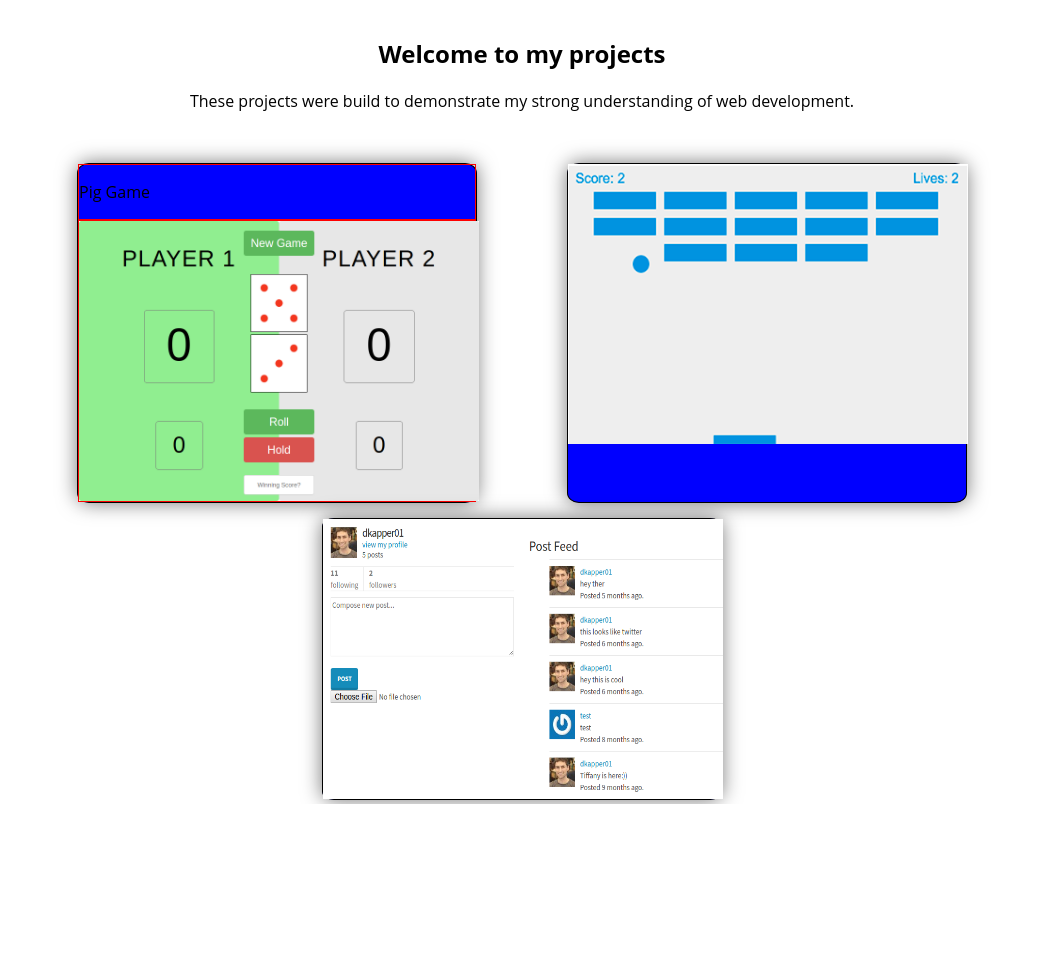
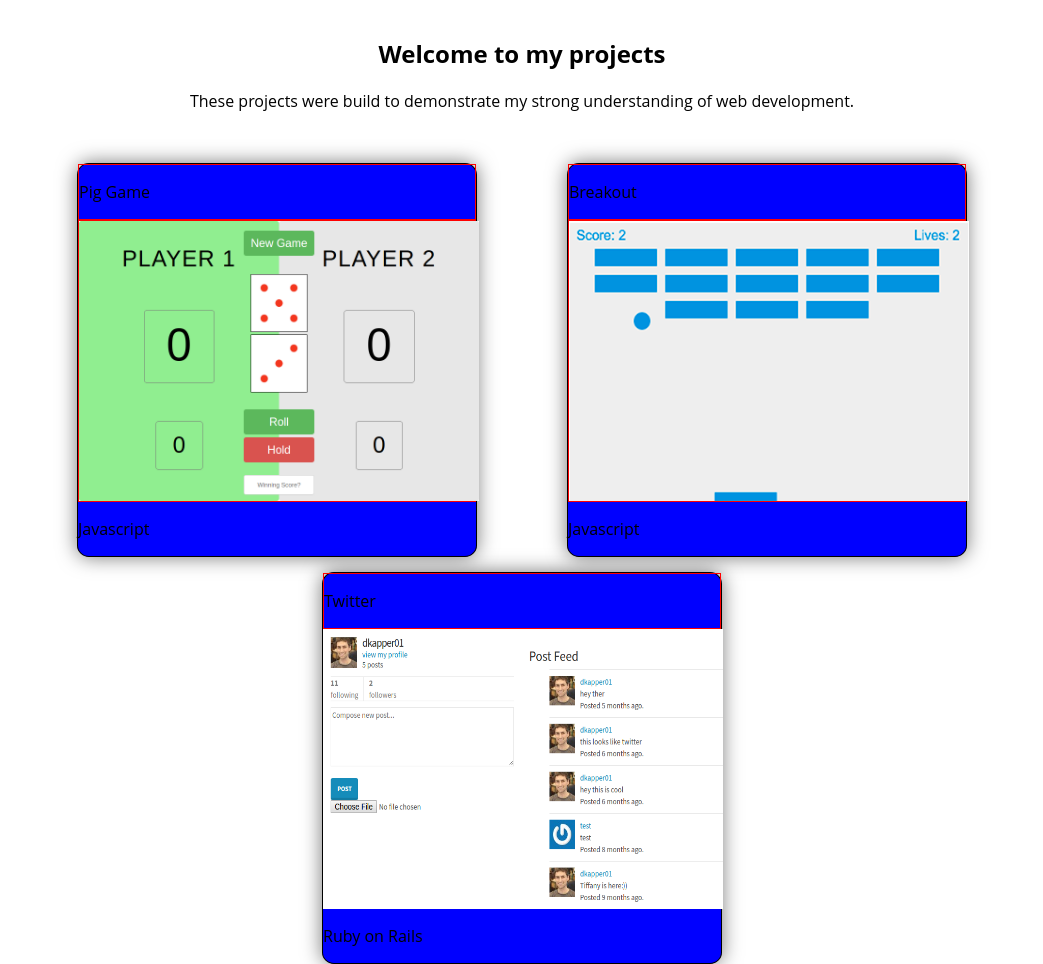
Before and after one commit to dkapper01/Portfolio, a plain HTML site: page projects.html in a window 1280 px wide. Shown: the part 70-1034 px from the top of the page, without its empty margins (118-1161 px from the left). Before the commit the page ends 874 px from the top, so only its background shows below. Drawn offline with Linux system fonts and the light colour scheme.

Commit message:
wapper heading lang around all projects'

```diff
--- a/projects.html
+++ b/projects.html
@@ -42,22 +42,43 @@
 			<p>These projects were build to demonstrate my strong understanding of web development.</p>
 		</div>
 		<div class="projects">
-				<div class="img-wrapper">
+
+				<div class="project-wrapper">
 					<div class="project-heading">
 						<p>Pig Game</p>
 					</div>
 					<div class="project-img">
 						<a href="#"><img src="img/dice.png" width="400px" height="280px" class="fade"></a>
 					</div>
-
-				</div>
-				<div class="img-wrapper">
-					<a href="#"><img src="img/breakout.png" width="400px" height="280px"></a>
-				</div>
-				<div class="img-wrapper">
-					<a href="https://kiwi-social.herokuapp.com/"  target="_blank"><img src="img/kiwi.png" id="kiwi-border" width="400px" height="280px"></a>
+					<div class="project-lang">
+						<p>Javascript</p>
+					</div>
 				</div>
 
+
+				<div class="project-wrapper">
+					<div class="project-heading">
+						<p>Breakout</p>
+					</div>
+					<div class="project-img">
+						<a href="#"><img src="img/breakout.png" width="400px" height="280px"></a>
+					</div>
+					<div class="project-lang">
+						<p>Javascript</p>
+					</div>
+				</div>
+
+				<div class="project-wrapper">
+					<div class="project-heading">
+						<p>Twitter</p>
+					</div>
+					<div class="img-wrapper">
+						<a href="https://kiwi-social.herokuapp.com/"  target="_blank"><img src="img/kiwi.png" id="kiwi-border" width="400px" height="280px"></a>
+					</div>
+					<div class="project-lang">
+						<p>Ruby on Rails</p>
+					</div>
+				</div>
 
 
 
--- a/stylesheet/projects.css
+++ b/stylesheet/projects.css
@@ -1,4 +1,4 @@
-.img-wrapper {
+.project-wrapper {
 
 	background-color: blue;
 	height: auto;
@@ -20,6 +20,7 @@
 	border: 1px solid red;
 	align-items: flex-end;
 }
+.
 p {
 
 }
```
